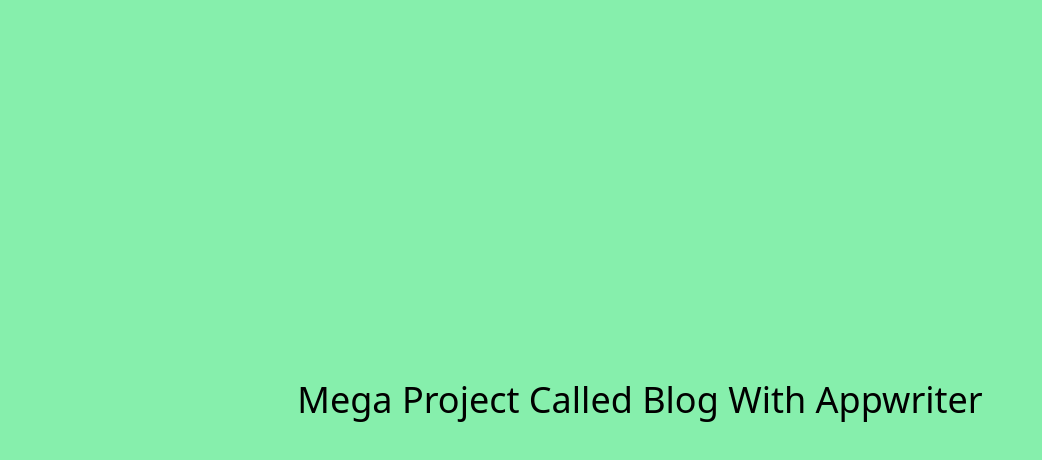
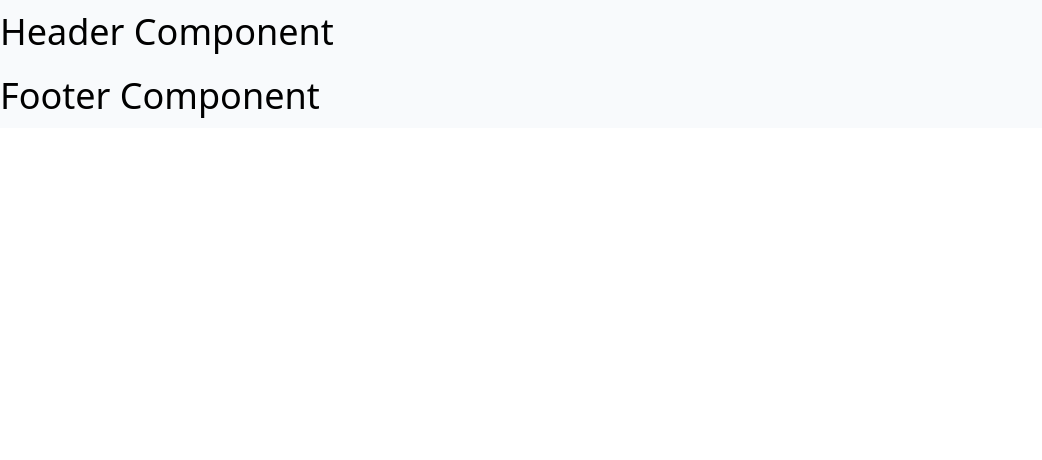
Before and after one commit to vishalkumar12323/Blog-react-app, a React (Vite) app: page / in a window 1280 px wide. Shown: the top 460 px of the page, without its empty margins (0-1042 px from the left). Built offline with nearby package versions, Linux system fonts and the light colour scheme.

Commit message:
add header and footer

```diff
--- a/index.html
+++ b/index.html
@@ -6,7 +6,7 @@
     <title>Blog-React-App</title>
   </head>
   <body>
-    <div id="root"></div>
+    <div id="root" class="w-full bg-slate-50"></div>
     <script type="module" src="/src/main.jsx"></script>
   </body>
 </html>
--- a/package.json
+++ b/package.json
@@ -13,6 +13,7 @@
     "@reduxjs/toolkit": "^2.2.5",
     "@tinymce/tinymce-react": "^5.0.1",
     "appwrite": "14.0.1",
+    "clsx": "^2.1.1",
     "html-react-parser": "^5.1.10",
     "react": "^18.2.0",
     "react-dom": "^18.2.0",
--- a/src/App.jsx
+++ b/src/App.jsx
@@ -1,11 +1,14 @@
-function App() {
+import { Header, Footer } from "./components";
+
+const App = () => {
   return (
     <>
-      <h1 className="text-4xl bg-green-300 p-2 flex justify-center items-center w-full h-screen">
-        Mega Project Called Blog With Appwriter
-      </h1>
+      <main className="max-w-screen-xl mx-auto">
+        <Header />
+        <Footer />
+      </main>
     </>
   );
-}
+};
 
 export default App;
--- a/src/components/Footer/Footer.jsx
+++ b/src/components/Footer/Footer.jsx
@@ -1,3 +1,9 @@
-export default Footer = () => {
-  return <h1>Footer</h1>;
+const Footer = () => {
+  return (
+    <header className="h-16 flex items-center">
+      <h1 className="text-4xl">Footer Component</h1>
+    </header>
+  );
 };
+
+export default Footer;
--- a/src/components/Header/Header.jsx
+++ b/src/components/Header/Header.jsx
@@ -1,3 +1,9 @@
-export default Header = () => {
-  return <h1>Header</h1>;
+const Header = () => {
+  return (
+    <header className="h-16 flex items-center">
+      <h1 className="text-4xl">Header Component</h1>
+    </header>
+  );
 };
+
+export default Header;
```
Also changed, not shown: 1 other file (tests, documents, lock files or other folders).
